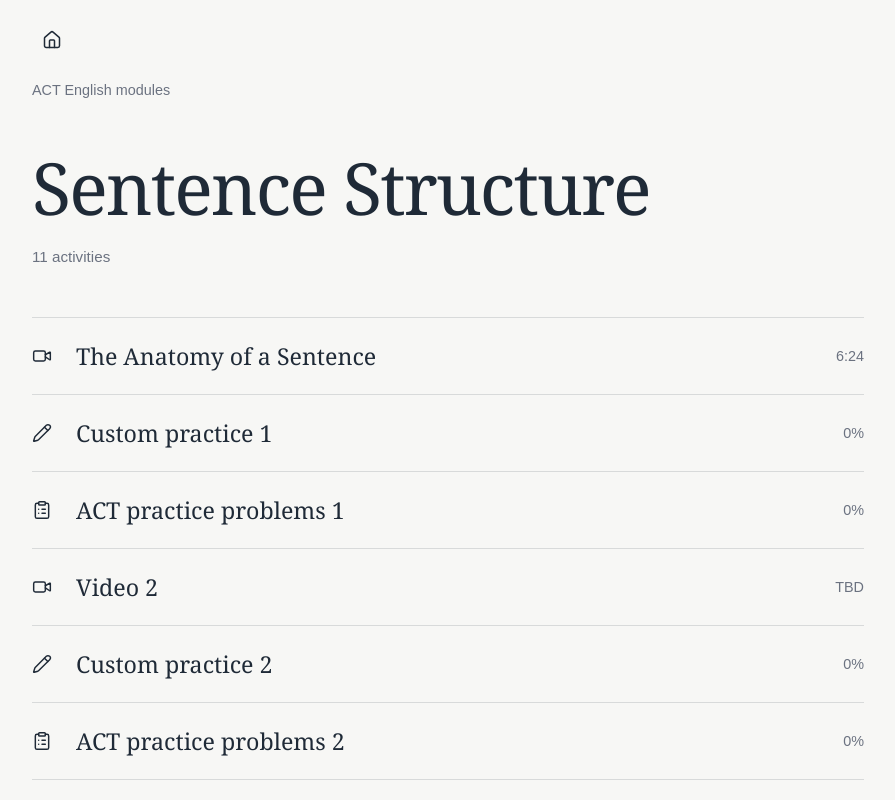
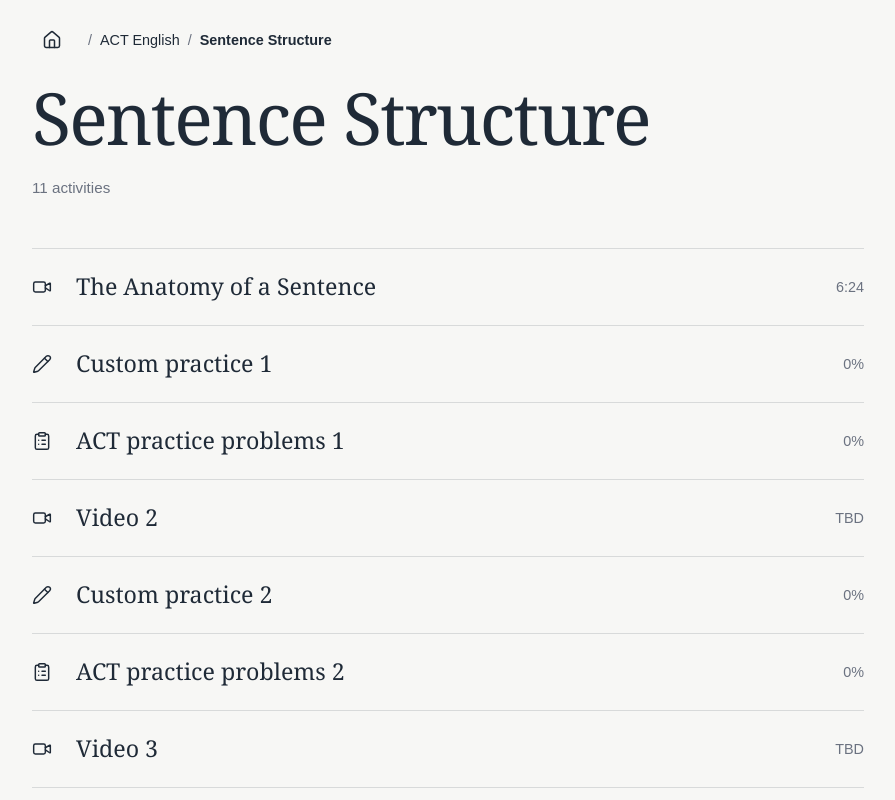
Before and after one commit to matt-mcwilliams/act-software-course, a Next.js app: page /courses/act-english/modules/english-module-1 in a window 1280 px wide. Shown: the top 800 px of the page, without its empty margins (96-991 px from the left). Built offline with nearby package versions, Linux system fonts and the light colour scheme.

Commit message:
Add clickable course path to navbar

```diff
--- a/src/app/courses/[courseId]/modules/[moduleId]/page.tsx
+++ b/src/app/courses/[courseId]/modules/[moduleId]/page.tsx
@@ -2,7 +2,7 @@
 import Link from "next/link";
 import { notFound } from "next/navigation";
 import { BadgeCheck, ClipboardList, Pencil, Video } from "lucide-react";
-import { BackNavigation, SiteShell } from "@/components/course-navigation";
+import { SiteShell } from "@/components/course-navigation";
 import {
   getCourseById,
   getModuleById,
@@ -95,12 +95,10 @@
   );
 
   return (
-    <SiteShell>
-      <BackNavigation
-        links={[
-          { label: `${course.title} modules`, href: `/courses/${course.id}` },
-        ]}
-      />
+    <SiteShell trail={[
+      { label: course.title, href: `/courses/${course.id}` },
+      { label: courseModule.title, href: `/courses/${course.id}/modules/${courseModule.id}` },
+    ]}>
 
       <header className="page-intro">
         <h1 className="page-title">{courseModule.title}</h1>
--- a/src/app/courses/[courseId]/page.tsx
+++ b/src/app/courses/[courseId]/page.tsx
@@ -36,7 +36,7 @@
   );
 
   return (
-    <SiteShell>
+    <SiteShell trail={[{ label: course.title, href: `/courses/${course.id}` }]}>
       <header
         className={
           course.coverImage
--- a/src/app/globals.css
+++ b/src/app/globals.css
@@ -54,6 +54,38 @@
   display: flex;
   align-items: center;
   min-height: 5rem;
+  gap: var(--space-2);
+}
+
+.site-trail {
+  display: flex;
+  align-items: center;
+  min-width: 0;
+  overflow-x: auto;
+  white-space: nowrap;
+  font-family: var(--font-ui);
+  font-size: 0.9rem;
+  scrollbar-width: thin;
+}
+
+.site-trail-item {
+  display: inline-flex;
+  align-items: center;
+  min-width: 0;
+}
+
+.site-trail-separator {
+  padding-inline: var(--space-2);
+  color: var(--color-muted);
+}
+
+.site-trail a:hover {
+  text-decoration: underline;
+  text-underline-offset: 0.2em;
+}
+
+.site-trail a[aria-current="page"] {
+  font-weight: 700;
 }
 
 .site-home {
@@ -70,29 +102,8 @@
   background: var(--color-surface);
 }
 
-.back-navigation a:hover {
-  text-decoration: underline;
-  text-underline-offset: 0.2em;
-}
-
 .page-main {
   padding-block: 0 7rem;
-}
-
-.back-navigation {
-  display: flex;
-  flex-wrap: wrap;
-  gap: var(--space-2);
-  margin-bottom: var(--space-12);
-  color: var(--color-muted);
-  font-family: var(--font-ui);
-  font-size: 0.9rem;
-  line-height: 1.5;
-}
-
-.back-navigation-item {
-  display: inline-flex;
-  gap: var(--space-2);
 }
 
 .page-intro {
@@ -414,10 +425,6 @@
     padding-block: 0 5rem;
   }
 
-  .back-navigation {
-    margin-bottom: var(--space-8);
-  }
-
   .page-intro {
     margin-bottom: var(--space-8);
   }
--- a/src/components/course-navigation.tsx
+++ b/src/components/course-navigation.tsx
@@ -2,33 +2,29 @@
 import { House } from "lucide-react";
 import type { ReactNode } from "react";
 
-export function SiteShell({ children, variant }: { children: ReactNode; variant?: "lesson" }) {
+type TrailItem = { label: string; href: string };
+
+export function SiteShell({ children, variant, trail = [] }: { children: ReactNode; variant?: "lesson"; trail?: TrailItem[] }) {
   return (
     <div className={variant === "lesson" ? "site-shell site-shell--lesson" : "site-shell"}>
       <header className="site-header">
         <Link className="site-home" href="/" aria-label="Home">
           <House aria-hidden="true" size={20} strokeWidth={1.8} />
         </Link>
+        {trail.length > 0 && (
+          <nav className="site-trail" aria-label="Current location">
+            {trail.map((item, index) => (
+              <span className="site-trail-item" key={item.href}>
+                <span className="site-trail-separator" aria-hidden="true">/</span>
+                <Link href={item.href} aria-current={index === trail.length - 1 ? "page" : undefined}>
+                  {item.label}
+                </Link>
+              </span>
+            ))}
+          </nav>
+        )}
       </header>
       <main className="page-main">{children}</main>
     </div>
   );
 }
-
-type BackLink = {
-  label: string;
-  href: string;
-};
-
-export function BackNavigation({ links }: { links: BackLink[] }) {
-  return (
-    <nav className="back-navigation" aria-label="Back navigation">
-      {links.map((link, index) => (
-        <span className="back-navigation-item" key={link.href}>
-          {index > 0 && <span aria-hidden="true">/</span>}
-          <Link href={link.href}>{link.label}</Link>
-        </span>
-      ))}
-    </nav>
-  );
-}
```
Also changed, not shown: src/app/courses/[courseId]/modules/[moduleId]/activities/[activityId]/page.tsx (+6 -6 lines).
